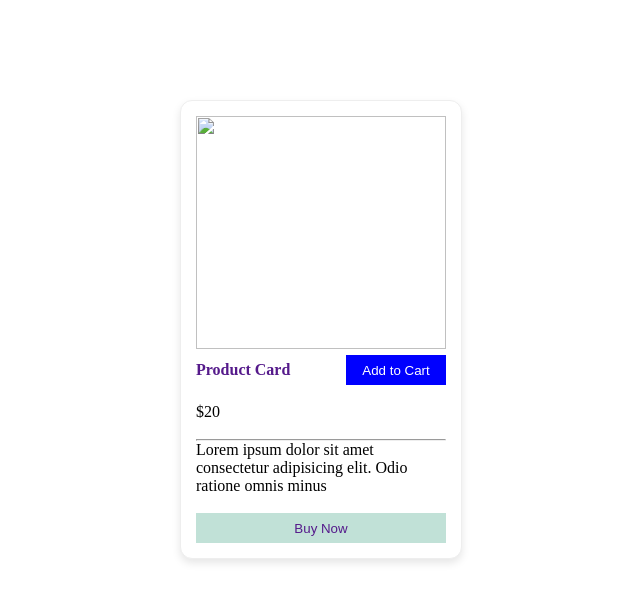
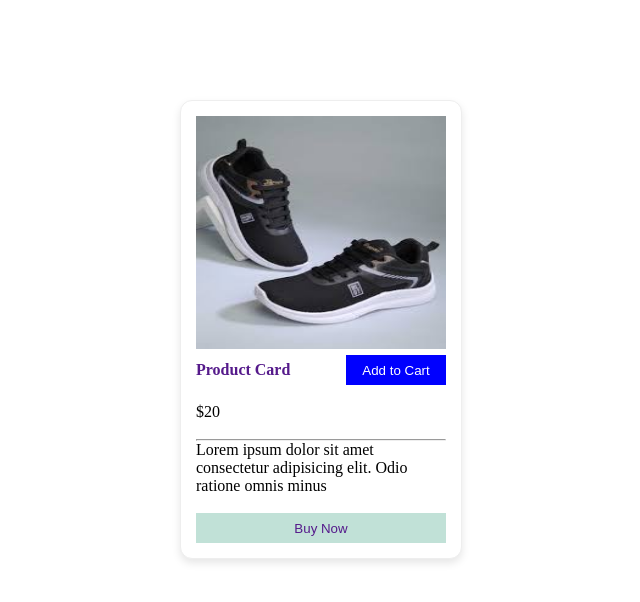
Before and after one commit to Harshit-Kumar987/FD-HTML-CSS-JS, a plain HTML site: page index.html in a window 1280 px wide. Shown: the whole page, without its empty margins (310-950 px from the left). Drawn offline with Linux system fonts and the light colour scheme.

Commit message:
Update index.html

```diff
--- a/index.html
+++ b/index.html
@@ -65,7 +65,7 @@
   </head>
   <body>
     <div class="main">
-      <img src="asdfg.jpg" />
+      <img src="image.jpg" />
       <br />
       <div class="title">
         <span id="s1"
```
